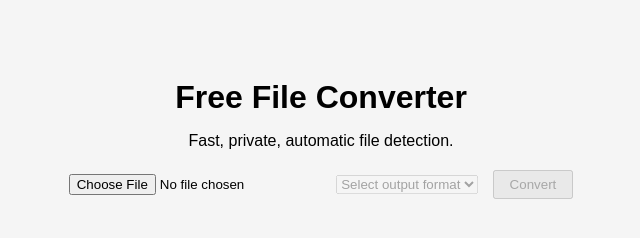
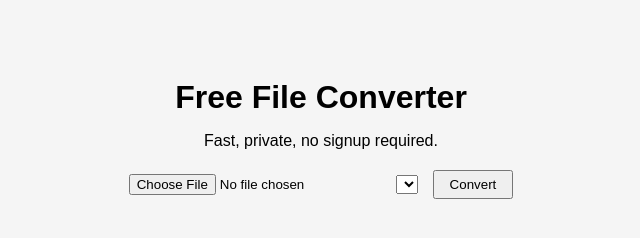
Before and after one commit to norxdev/Converter, a website: page index.html in a window 1280 px wide. Shown: the whole page, without its empty margins (319-959 px from the left). Drawn offline with Linux system fonts and the light colour scheme.

Commit message:
Update index.html

```diff
--- a/index.html
+++ b/index.html
@@ -1,27 +1,25 @@
 <!DOCTYPE html>
 <html lang="en">
 <head>
-  <meta charset="UTF-8" />
-  <title>Free File Converter</title>
-  <meta name="description" content="Convert files online for free. No signup required." />
-  <link rel="stylesheet" href="style.css" />
+  <meta charset="UTF-8">
+  <title>Converter</title>
+  <meta name="description" content="Convert files online for free. No signup required.">
+  <link rel="stylesheet" href="style.css">
   <script src="app.js" defer></script>
 </head>
 <body>
 
 <header>
   <h1>Free File Converter</h1>
-  <p>Fast, private, automatic file detection.</p>
+  <p>Fast, private, no signup required.</p>
 </header>
 
 <form id="upload-form">
-  <input type="file" id="file-input" required />
-
-  <select id="conversion-type" required disabled>
-    <option value="">Select output format</option>
+  <input type="file" id="file-input" required>
+  <select id="conversion-type">
+    <!-- Will populate dynamically -->
   </select>
-
-  <button type="submit" disabled id="convert-btn">Convert</button>
+  <button type="submit">Convert</button>
 </form>
 
 <div id="processing-modal" class="hidden">
```
